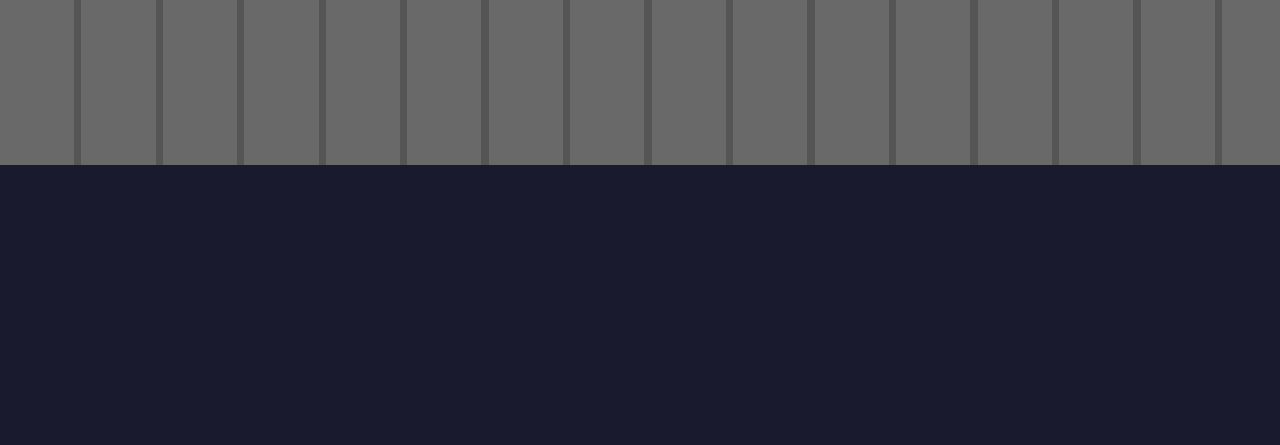
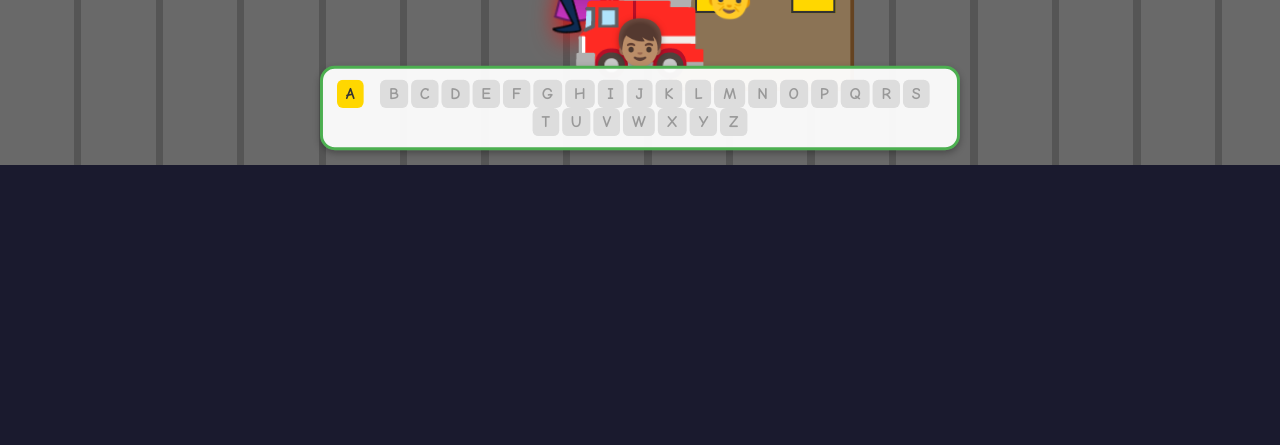
Before and after one commit to rjplaisted/geraldogames, a website: page games/firetruck-alphabet/index.html in a window 1280 px wide. Shown: the part 635-1080 px from the top of the page. Drawn offline with Linux system fonts and the light colour scheme.

Commit message:
Fix game-container sizing (vw/vh->100%) and add portrait rotation overlay

```diff
--- a/games/firetruck-alphabet/index.html
+++ b/games/firetruck-alphabet/index.html
@@ -638,8 +638,8 @@
         }
 
         #game-container {
-            width: 100vw;
-            height: 100vh;
+            width: 100%;
+            height: 100%;
             position: relative;
         }
 
@@ -1680,6 +1680,36 @@
         function applyScale() {
             var rw = document.documentElement.clientWidth;
             var rh = document.documentElement.clientHeight;
+            var html = document.documentElement;
+
+            // Portrait overlay — created once, lives on <html> outside the scaled body
+            var overlay = document.getElementById('__portrait_overlay__');
+            if (!overlay) {
+                overlay = document.createElement('div');
+                overlay.id = '__portrait_overlay__';
+                overlay.style.cssText = [
+                    'position:fixed', 'top:0', 'left:0', 'width:100%', 'height:100%',
+                    'background:#1a1a2e', 'z-index:99999', 'display:none',
+                    'align-items:center', 'justify-content:center', 'flex-direction:column',
+                    'color:#fff', 'font-family:sans-serif', 'text-align:center',
+                    'padding:30px', 'box-sizing:border-box'
+                ].join(';');
+                overlay.innerHTML =
+                    '<div style="font-size:72px;margin-bottom:16px">📱↩️</div>' +
+                    '<div style="font-size:26px;font-weight:bold;margin-bottom:10px">Please rotate your device!</div>' +
+                    '<div style="font-size:18px;opacity:.75">This game is designed for landscape mode 🎮</div>';
+                html.appendChild(overlay);
+            }
+
+            if (rh > rw) {
+                // Portrait — show overlay, hide game
+                overlay.style.display = 'flex';
+                document.body.style.visibility = 'hidden';
+                return;
+            }
+            overlay.style.display = 'none';
+            document.body.style.visibility = 'visible';
+
             _scale = Math.min(rw / DW, rh / DH);
             var ox = Math.max(0, (rw - DW * _scale) / 2);
             var oy = Math.max(0, (rh - DH * _scale) / 2);
@@ -1692,7 +1722,6 @@
             b.style.transform      = 'scale(' + _scale + ')';
             b.style.left           = ox + 'px';
             b.style.top            = oy + 'px';
-            var html = document.documentElement;
             html.style.overflow    = 'hidden';
             html.style.background  = '#1a1a2e';   // letterbox colour
         }
```
